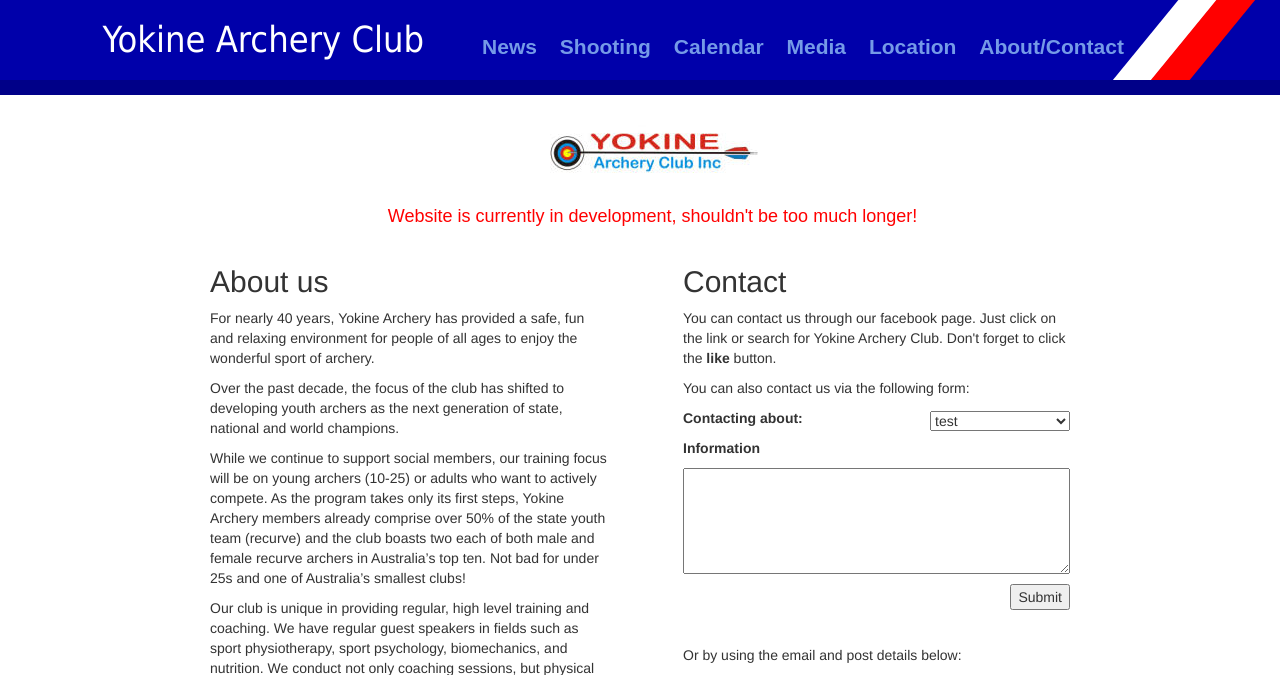
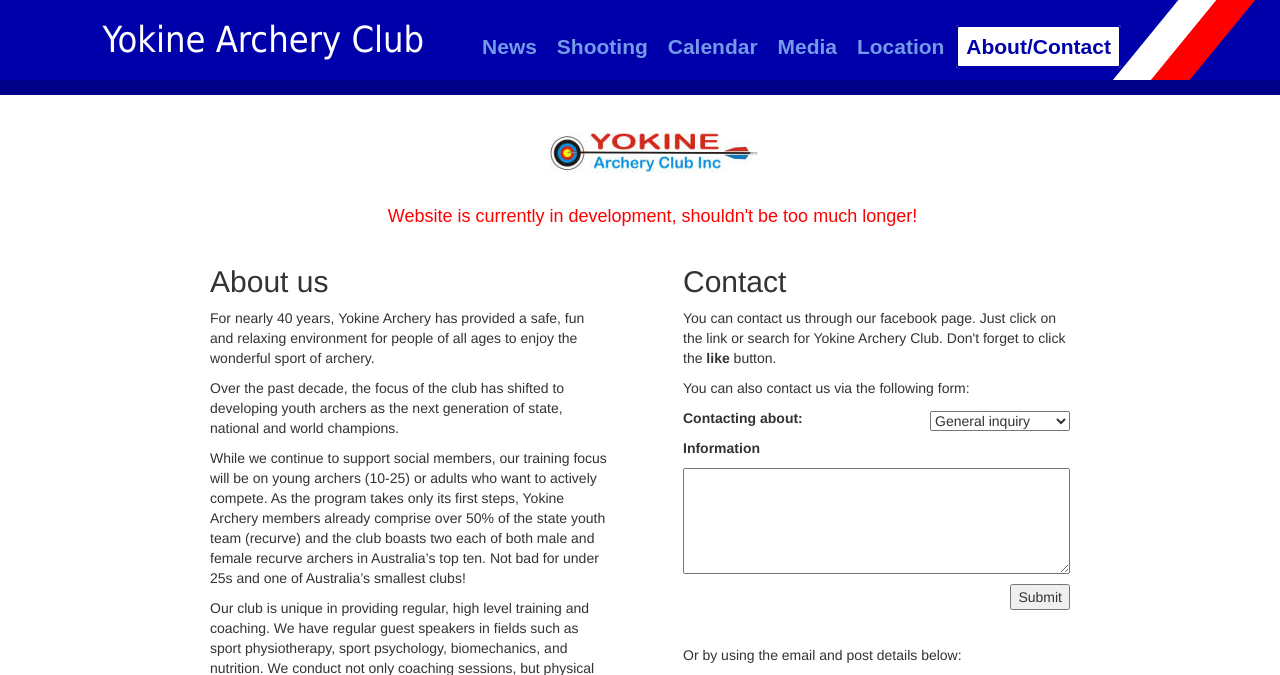
Before and after one commit to callumStudent/yokine, a Flask app: page /contact in a window 1280 px wide. Shown: the top 675 px of the page. Run offline with Flask 2, Linux system fonts and the light colour scheme; some libraries are stand-ins or nearby versions.

Commit message:
Added active page markers for nav. Added inquiry form (not connected)

```diff
--- a/yokine_archery/static/css/main.css
+++ b/yokine_archery/static/css/main.css
@@ -57,8 +57,6 @@
 
 nav>ul>li {
   display: inline;
-  padding: 3px;
-  margin-right: 3px;
   color: #65AAE7;
   font: 21px Arial, Helvetica, sans-serif;
   font-weight: bold;
@@ -67,12 +65,26 @@
 nav a {
   text-decoration: none;
   color: #759AE7;
-  padding: 5px;
+  padding: 8px;
 }
 
 nav a:hover {
   color: white;
-  text-decoration: none;
+}
+
+nav a:active, nav a:visited, nav a:hover {
+  text-decoration: none !important;
+}
+
+.current_page {
+  background: #FFF;
+  color: #00A;
+  border: #00A 2px solid;
+  border-radius: 3px;
+}
+
+.current_page:hover {
+  color: #759AE7;
 }
 
 #yokine-stripe {
@@ -140,6 +152,10 @@
   text-align: center;
 }
 
+.hide {
+  display: none;
+}
+
 /** About/Contact  page **/
 #contact-container td:first-child {
   width:140px;
--- a/yokine_archery/templates/base.html
+++ b/yokine_archery/templates/base.html
@@ -12,6 +12,16 @@
   <!-- Javascript -->
   <script src="{{url_for('static', filename='js/jquery-2.1.4.min.js')}}"></script><!--jQuery-->
   <script src="{{url_for('static', filename='bootstrap/js/bootstrap.min.js')}}"></script><!--Bootstrap-->
+  <script>
+    $(document).ready(function () {
+      $('nav>ul>li').removeClass('active');
+      $('nav>ul>li a').each(function() {
+        if ($(this).attr('name') == location.href.split("/").slice(-1)){ $(this).addClass('current_page'); }
+      });
+    });
+  </script>
+  {% block javascript %}
+  {% endblock %}
 </head>
 <body>
   <div id="page-wrap">
@@ -19,12 +29,12 @@
       <h1><a class="link-no-decoration" href="{{url_for('index')}}">Yokine Archery Club</a></h1>
       <nav>
         <ul>
-          <li><a href="{{url_for('news')}}">News</a></li>
-          <li><a href="">Shooting</a></li>
-          <li><a href="">Calendar</a></li>
-          <li><a href="{{url_for('media')}}">Media</a></li>
-          <li><a href="{{url_for('location')}}">Location</a></li>
-          <li><a href="{{url_for('contact')}}">About/Contact</a></li>
+          <li><a name="news" href="{{url_for('news')}}">News</a></li>
+          <li><a name="shooting" href="">Shooting</a></li>
+          <li><a name="calendar" href="">Calendar</a></li>
+          <li><a name="media" href="{{url_for('media')}}">Media</a></li>
+          <li><a name="location" href="{{url_for('location')}}">Location</a></li>
+          <li><a name="contact" href="{{url_for('contact')}}">About/Contact</a></li>
         </ul>
       </nav>
       <svg id="yokine-stripe" width="180" height="80">
--- a/yokine_archery/templates/contact.html
+++ b/yokine_archery/templates/contact.html
@@ -1,6 +1,22 @@
 {% extends "base.html" %}
 <!--<head>-->
   {% block title %}Location >--> Yokine Archery{% endblock %}
+  {% block javascript %}
+  <script>
+    $(document).ready( function() {
+      $("form select").change(function() {
+        var value = $(this).val();
+        if(value == 1) {
+          $("#form-size").addClass("hide");
+          $("#form-age").addClass("hide");
+        } else {
+          $("#form-size").removeClass("hide");
+          $("#form-age").removeClass("hide");
+        }
+      })
+    });
+  </script>
+  {% endblock %}
 <!--</head>-->
 <!--<body>-->
   <!--<div id="page">-->
@@ -98,19 +114,41 @@
                   </td>
                   <td>
                     <select name="about">
-                      <option>test</option>
-                      <option>test2</option>
+                      <option value="1">General inquiry</option>
+                      <option value="2">Come&Try</option>
+                      <option value="3">Beginner's course</option>
                     </select>
+                  </td>
+                </tr>
+                <tr id="form-size" class="hide">
+                  <td>
+                    <label for="size">Number of people:</label>
+                  </td>
+                  <td>
+                    <select name="size">
+                      <option value="1">1</option>
+                      <option value="2">2</option>
+                      <option value="3">3</option>
+                      <option value="4">4</option>
+                      <option value="5">5</option>
+                      <option value="6">6+</option>
+                    </select>
+                  </td>
+                </tr>
+                <tr id="form-age" class="hide">
+                  <td colspan="2">
+                    <label for="age">Is everyone above 10 years of age?</label>
+                    <input type="checkbox" name="age" value="yes" style="float: right;"/>
                   </td>
                 </tr>
                 <tr>
                   <td>
-                    <label for="information">Information</label>
+                    <label for="info">Information</label>
                   </td>
                 </tr>
                 <tr>
                   <td colspan="2">
-                    <textarea name="information" cols="45" rows="5"></textarea>
+                    <textarea name="info" cols="45" rows="5"></textarea>
                   </td>
                 </tr>
                 <tr>
```
Also changed, not shown: yokine_archery/static/js/functions.js (added).
